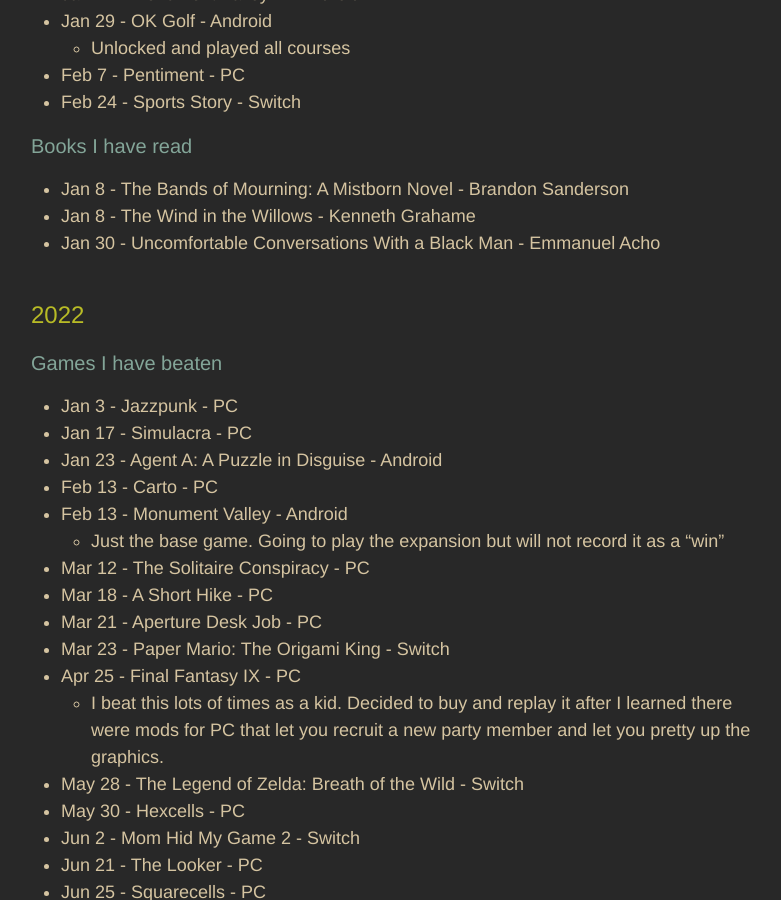
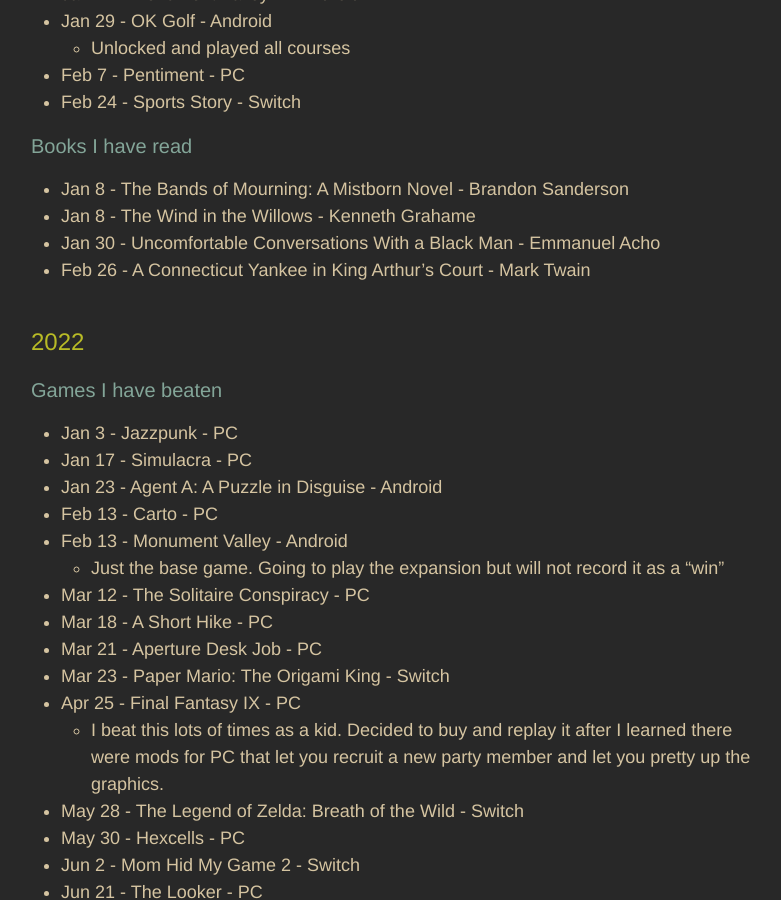
Before and after one commit to adkinsrs/sadkins_site, a Jekyll site: the page built from misc.md, in a window 1280 px wide and 900 px high, scrolled down 659 px. Shown: the whole window, without its empty margins (239-1020 px from the left). Built offline with Jekyll 4.4.1, drawn with Linux system fonts in a browser that asks for light colours.

Commit message:
read a book

```diff
--- a/misc.md
+++ b/misc.md
@@ -32,6 +32,7 @@
 * Jan 8 - The Bands of Mourning: A Mistborn Novel - Brandon Sanderson
 * Jan 8 - The Wind in the Willows - Kenneth Grahame
 * Jan 30 - Uncomfortable Conversations With a Black Man - Emmanuel Acho
+* Feb 26 - A Connecticut Yankee in King Arthur's Court - Mark Twain
 
 ## 2022
 
```
